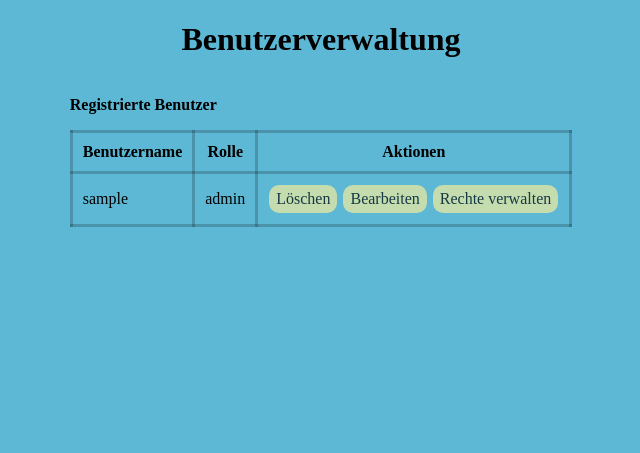
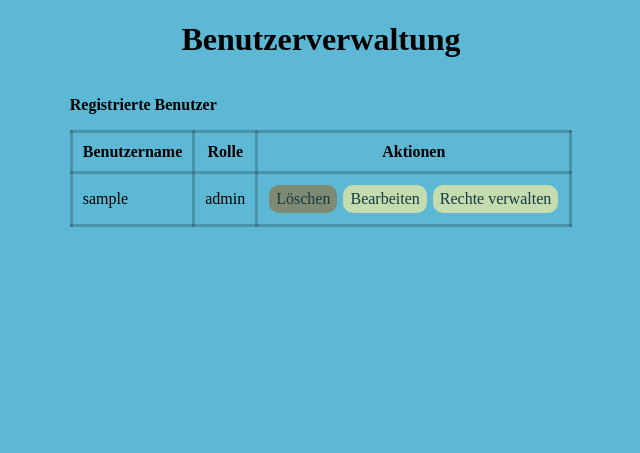
Before and after one commit to cewolfmeier/Haustierverleih, a Flask app: page /admin in a window 1280 px wide, with the pointer over the restyled element. Shown: the part 114-567 px from the top of the page, without its empty margins (319-959 px from the left). Run offline with Flask 3, Linux system fonts and the light colour scheme; tables that the repository leaves empty or names only in its code hold one stand-in row (values such as "Sample post").

Commit message:
fix hover effect for table buttons

```diff
--- a/app/static/styles.css
+++ b/app/static/styles.css
@@ -176,6 +176,10 @@ th, td {
     border-radius: 10px;
 }
 
+.button-table:hover {
+    background: #7e8b72;
+}
+
 .button-form:hover {
     background: #7e8b72;
 }
```
